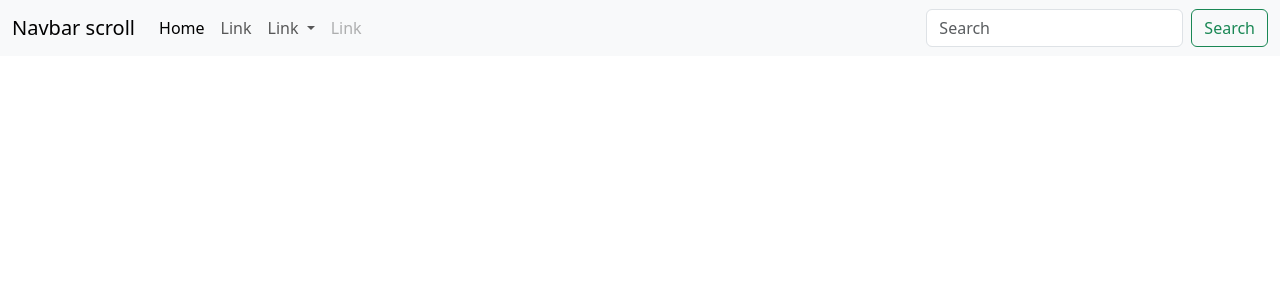
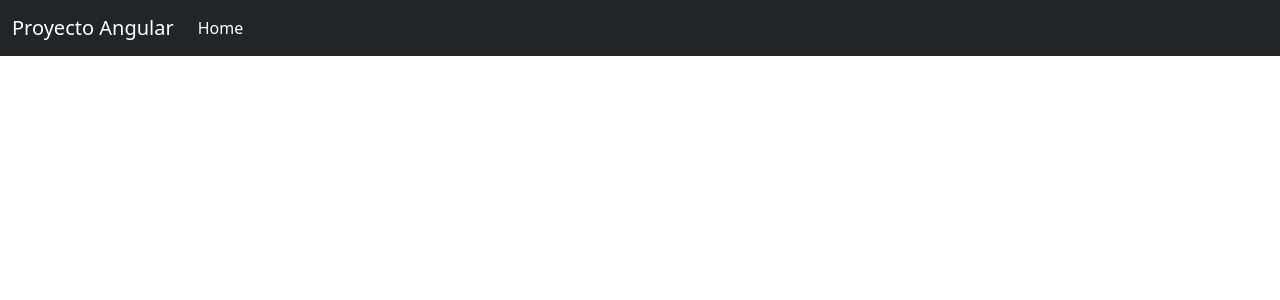
Before and after one commit to MiguelAngelRamos/proyectoexample, an Angular app: page / in a window 1280 px wide. Shown: the top 300 px of the page. Built offline with nearby package versions, Linux system fonts and the light colour scheme.

Commit message:
modificamos el codigo del navbar

```diff
--- a/src/app/components/navbar/navbar.component.html
+++ b/src/app/components/navbar/navbar.component.html
@@ -1,6 +1,6 @@
-<nav class="navbar navbar-expand-lg bg-body-tertiary">
+<nav class="navbar navbar-expand-lg navbar-dark bg-dark">
   <div class="container-fluid">
-    <a class="navbar-brand" href="#">Navbar scroll</a>
+    <a class="navbar-brand" href="#">Proyecto Angular</a>
     <button class="navbar-toggler" type="button" data-bs-toggle="collapse" data-bs-target="#navbarScroll" aria-controls="navbarScroll" aria-expanded="false" aria-label="Toggle navigation">
       <span class="navbar-toggler-icon"></span>
     </button>
@@ -9,28 +9,7 @@
         <li class="nav-item">
           <a class="nav-link active" aria-current="page" href="#">Home</a>
         </li>
-        <li class="nav-item">
-          <a class="nav-link" href="#">Link</a>
-        </li>
-        <li class="nav-item dropdown">
-          <a class="nav-link dropdown-toggle" href="#" role="button" data-bs-toggle="dropdown" aria-expanded="false">
-            Link
-          </a>
-          <ul class="dropdown-menu">
-            <li><a class="dropdown-item" href="#">Action</a></li>
-            <li><a class="dropdown-item" href="#">Another action</a></li>
-            <li><hr class="dropdown-divider"></li>
-            <li><a class="dropdown-item" href="#">Something else here</a></li>
-          </ul>
-        </li>
-        <li class="nav-item">
-          <a class="nav-link disabled">Link</a>
-        </li>
       </ul>
-      <form class="d-flex" role="search">
-        <input class="form-control me-2" type="search" placeholder="Search" aria-label="Search">
-        <button class="btn btn-outline-success" type="submit">Search</button>
-      </form>
     </div>
   </div>
 </nav>
```
